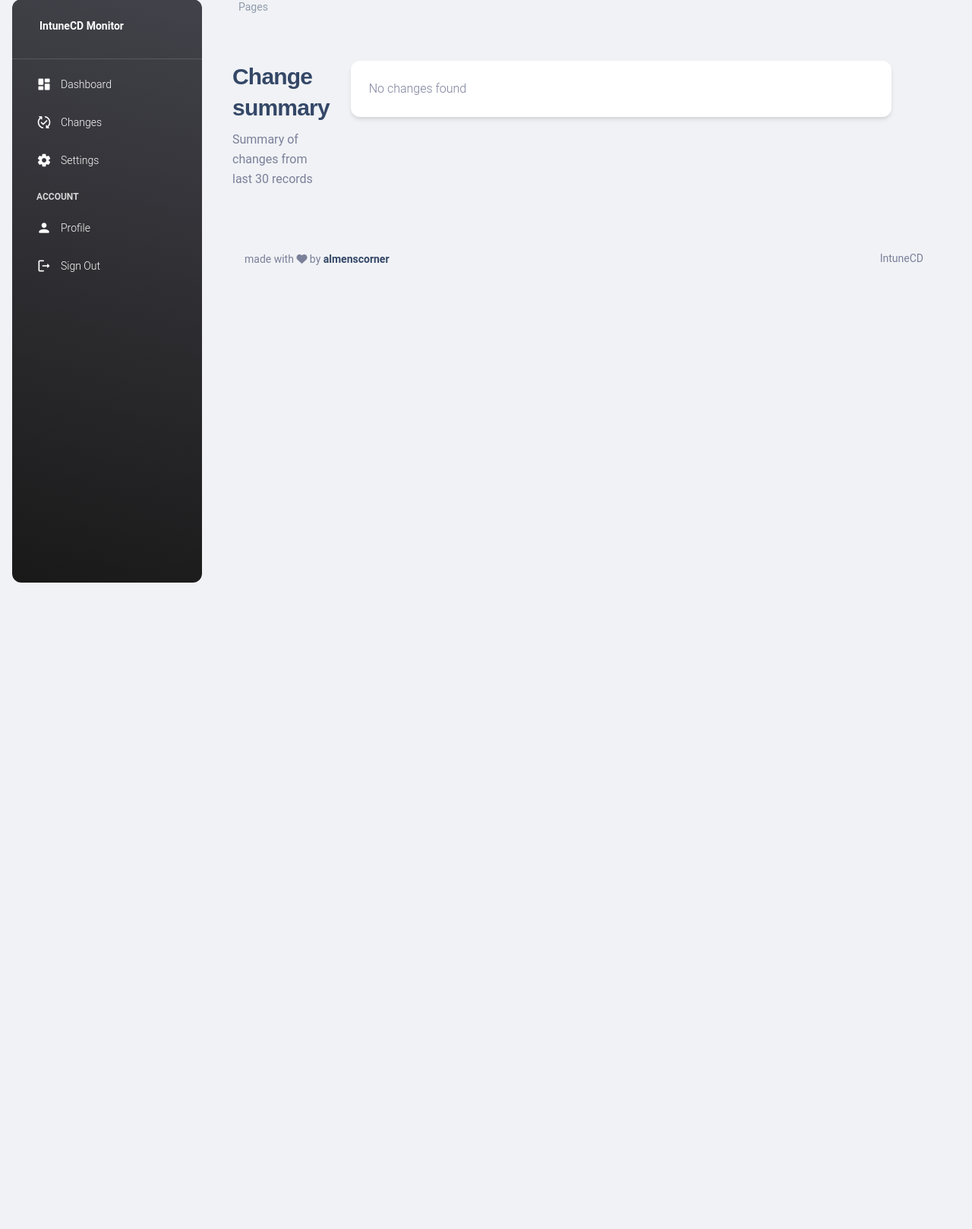
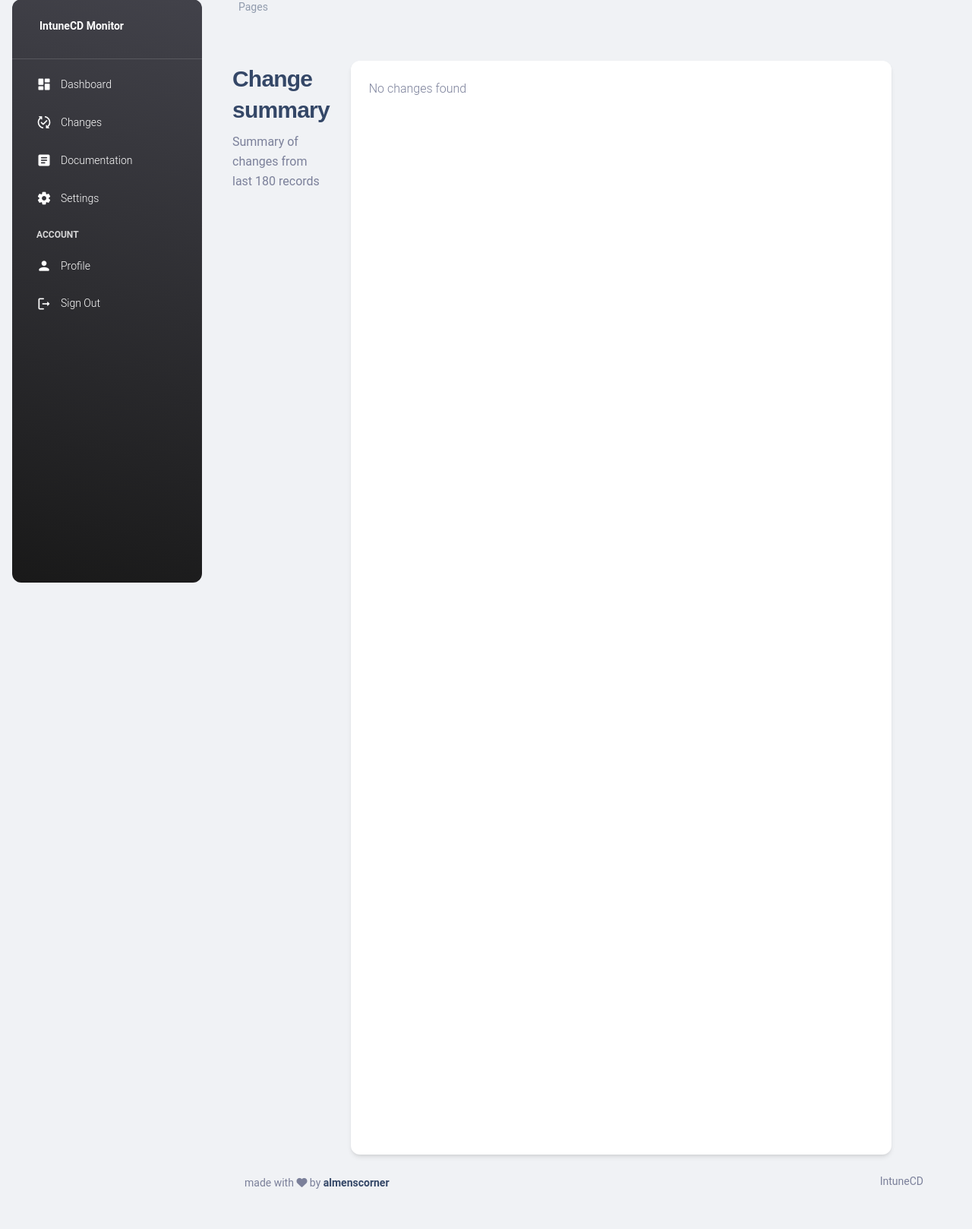
Before and after one commit to almenscorner/intunecd-monitor, a Flask app: template app/templates/pages/changes.html in a window 1280 px wide. Shown: the part 17-1635 px from the top of the page at 76% size. Before the commit the page ends 784 px from the top, so only its background shows below. Run offline with Flask 2, Linux system fonts and the light colour scheme; the template is opened without the code that fills it, so the values that code supplies are empty; parts of the project's set-up code (start-up, migrations or seed data) failed here and were passed over; some libraries are stand-ins or nearby versions.

Commit message:
1.2.2 changes

```diff
--- a/app/routes.py
+++ b/app/routes.py
@@ -1,3 +1,4 @@
+import os
 import msal
 import time
 import json
@@ -35,7 +36,7 @@ from app.decorators import require_appkey, login_required, admin_required, role_
 from app.devops_api import get_pipeline_data, run_pipeline
 from app.sock_pipelinestatus import pipelinestatus_html
 from datetime import datetime, timedelta
-
+from azure.storage.blob import BlobServiceClient
 
 @app.context_processor
 def inject_now():
@@ -165,6 +166,17 @@ def home():
         labelsAverage = "null"
         average_diffs = 0
 
+    # Get all API keys from db
+    api_keys = api_key.query.all()
+    alert_api_keys = False
+    # Check if there are any API keys expiring in the next 30 days
+    for key in api_keys:
+        # Get the expiration date of the key
+        expiration = key.key_expiration
+        # If the expiration date is within 30 days, set the key to expire
+        if expiration < datetime.now() + timedelta(days=30) and app_config.ADMIN_ROLE in session["user"]["roles"]:
+            alert_api_keys = True
+
     return render_template(
         "pages/home.html",
         user=session["user"],
@@ -185,6 +197,7 @@ def home():
         labelsAverage=labelsAverage,
         average_diffs=average_diffs,
         diff_data_len=len(line_data_diff),
+        alert_api_keys=alert_api_keys,
         segment=segment,
         sock=sock,
     )
@@ -199,12 +212,12 @@ def sw():
 
 @app.route("/changes")
 @login_required
-@admin_required
+@role_required
 def changes():
     segment = get_segment(request)
 
-    # Get last 30 changes from DB
-    changes = summary_changes.query.all()[-30:]
+    # Get last 180 changes from DB
+    changes = summary_changes.query.all()[-180:]
 
     for change in changes:
         change.diffs = change.diffs.replace("'", '"')
@@ -215,6 +228,65 @@ def changes():
         user=session["user"],
         changes=changes,
         segment=segment,
+        version=msal.__version__,
+    )
+
+@app.route("/documentation")
+@login_required
+@admin_required
+def documentation():
+    """Returns the current documentation from the blob storage."""
+    app.jinja_env.cache = {}
+    segment = get_segment(request)
+
+    def az_blob_client(connection_string, container_name, file_name):
+        """Create a blob client to get the file from the container."""
+        try:
+            blob_service_client = BlobServiceClient.from_connection_string(
+                connection_string
+            )
+
+            blob_client = blob_service_client.get_blob_client(
+                container=container_name, blob=file_name
+            )
+
+            return blob_client
+
+        except Exception as ex:
+            print("Error: " + str(ex))
+
+    def get_documentation_blob(connection_string, container_name, file_name):
+        """Returns the current documentation from the blob storage."""
+        try:
+            local_path = "/intunecd/app/templates/include"
+            data = ""
+            download_file_path = os.path.join(local_path, 'documentation.html')
+            blob_client = az_blob_client(connection_string, container_name, file_name)
+
+            with open(download_file_path, "wb") as _f:
+                blob_data = blob_client.download_blob()
+                data = blob_data.readall()
+                _f.write(data)
+
+            if data == "":
+                return False
+            else:
+                return True
+
+        except Exception as ex:
+            print("Error: " + str(ex))
+
+    blob_data = get_documentation_blob(app_config.AZURE_CONNECTION_STRING, app_config.AZURE_CONTAINER_NAME, app_config.DOCUMENTATION_FILE_NAME)
+
+    active = False
+    if blob_data:
+        active = True
+
+    return render_template(
+        "pages/documentation.html",
+        user=session["user"],
+        segment=segment,
+        active=active,
         version=msal.__version__,
     )
 
--- a/app/templates/include/navbar.html
+++ b/app/templates/include/navbar.html
@@ -10,11 +10,17 @@
             <h6 class="font-weight-bolder mb-0">Dashboard</h6>
           {% endif %}
 
-          {% if 'changes' in segment %}
+        {% if 'changes' in segment %}
           <li class="breadcrumb-item text-sm text-dark active" aria-current="page">Changes</li>
           </ol>
           <h6 class="font-weight-bolder mb-0">Changes</h6>
         {% endif %}
+
+        {% if 'documentation' in segment %}
+        <li class="breadcrumb-item text-sm text-dark active" aria-current="page">Documentation</li>
+        </ol>
+        <h6 class="font-weight-bolder mb-0">Documentation</h6>
+      {% endif %}
 
         {% if 'settings' in segment %}
           <li class="breadcrumb-item text-sm text-dark active" aria-current="page">Settings</li>
--- a/app/templates/include/sidebar.html
+++ b/app/templates/include/sidebar.html
@@ -27,6 +27,15 @@
             <i class="material-icons opacity-10">published_with_changes</i>
           </div>
           <span class="nav-link-text ms-1">Changes</span>
+        </a>
+      </li>
+      <li class="nav-item">
+        <a class="nav-link text-white {% if 'documentation' in segment %} active bg-gradient-primary {% endif %}"
+          href="{{ url_for('documentation') }}">
+          <div class="text-white text-center me-2 d-flex align-items-center justify-content-center">
+            <i class="material-icons opacity-10">article</i>
+          </div>
+          <span class="nav-link-text ms-1">Documentation</span>
         </a>
       </li>
       <li class="nav-item">
--- a/app/templates/pages/changes.html
+++ b/app/templates/pages/changes.html
@@ -10,13 +10,13 @@
         <div class="col-lg-2">
             <div class="position-sticky pb-lg-5 pb-3 mt-lg-0 mt-5 ps-2" style="top: 100px">
                 <h3>Change summary</h3>
-                <h6 class="text-secondary font-weight-normal pe-3">Summary of changes from last 30 records</h6>
+                <h6 class="text-secondary font-weight-normal pe-3">Summary of changes from last 180 records</h6>
             </div>
         </div>
         <div class="col-lg-9">
 
             <div class="card">
-                <div class="card-body px-4 pb-2">
+                <div class="card-body px-4 pb-2" style="height: 90rem; overflow: auto;">
                     <div class="accordion accordion-flush" id="accordionFlush">
                         {% if changes %}
                         {% for change in changes %}
--- a/requirements.txt
+++ b/requirements.txt
@@ -29,3 +29,4 @@ Werkzeug==2.0.3
 wsproto==1.1.0
 gunicorn==20.1.0
 python-dateutil==2.8.2
+azure-storage-blob==12.15.0
```
Also changed, not shown: app/app_config.py (+12 -0 lines), app/templates/pages/documentation.html (added, +32 -0 lines), app/templates/pages/home.html (+13 -0 lines), .github/workflows/docker-publish-beta.yml, README.md.
